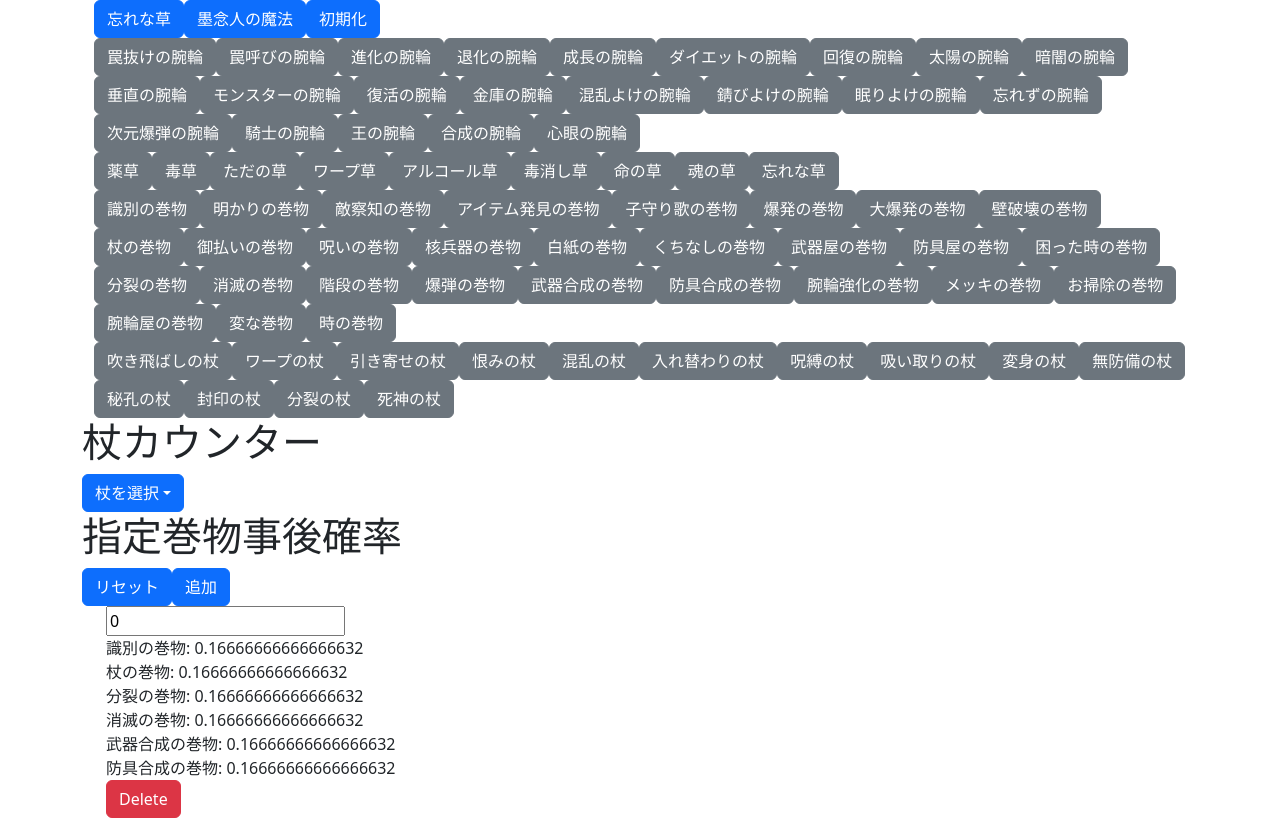
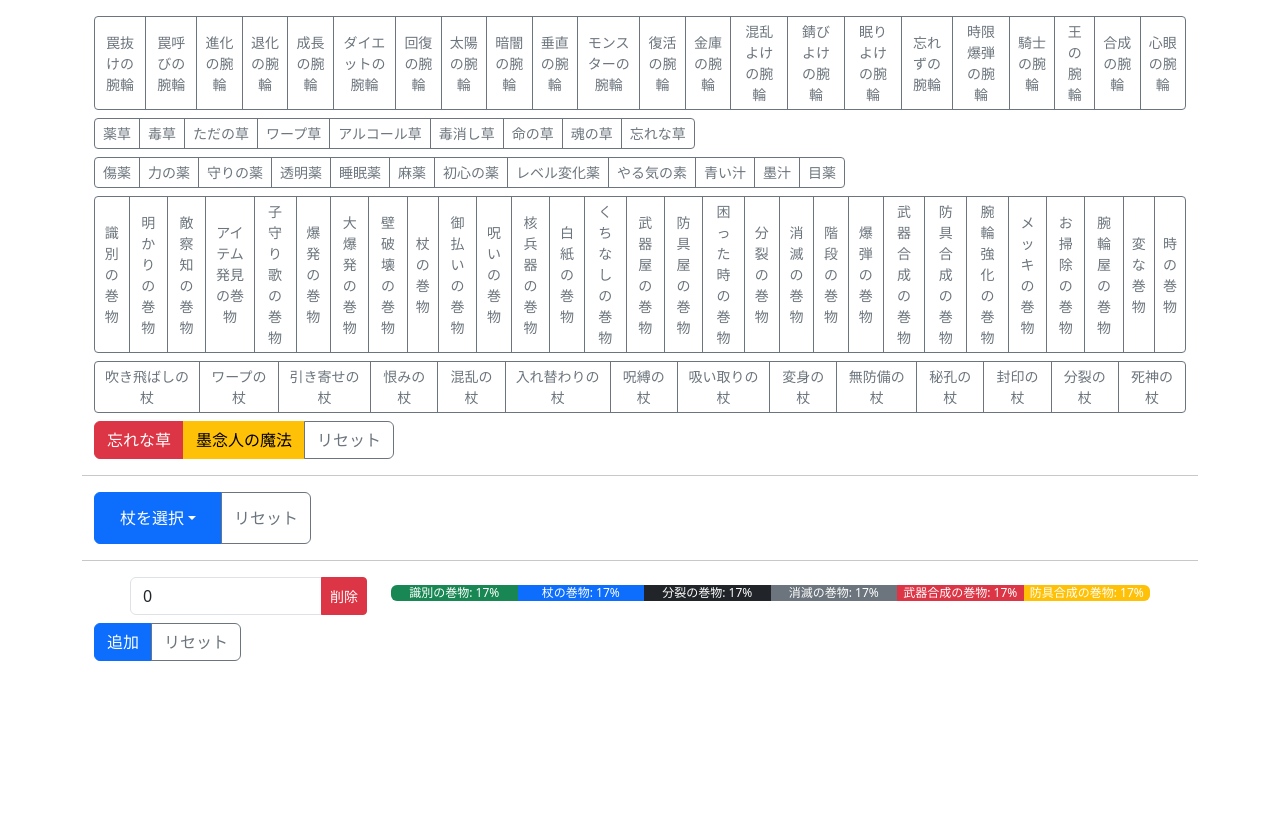
Before and after one commit to amylase/fdun2assist, a React (Vite) app: page / in a window 1280 px wide. Built offline with nearby package versions, Linux system fonts and the light colour scheme.

Commit message:
improved design

```diff
--- a/src/App.tsx
+++ b/src/App.tsx
@@ -2,16 +2,19 @@ import IdentificationStatus from './components/IdentificationStatus'
 import { IdentificationStatusProvider } from './contexts/IdentificationStatus'
 import ScrollIdentifier from './components/ScrollIdentifier'
 import StaffCounter from './components/StaffCounter'
+import { Container } from 'react-bootstrap'
 
 function App() {
   return (
-    <>
+    <Container className='mt-3'>
       <IdentificationStatusProvider>
         <IdentificationStatus />
+        <hr />
         <StaffCounter />
+        <hr />
         <ScrollIdentifier />
       </IdentificationStatusProvider>
-    </>
+    </Container>
   )
 }
 
--- a/src/components/IdentificationStatus.tsx
+++ b/src/components/IdentificationStatus.tsx
@@ -2,6 +2,7 @@ import Container from 'react-bootstrap/Container'
 import { Category } from '../model/item'
 import Button from 'react-bootstrap/esm/Button'
 import { IdentifiableItemName, identifiableItems, IdentificationState, gameStartState, useIdentificationStatus } from '../contexts/IdentificationStatus';
+import { ButtonGroup } from 'react-bootstrap';
 
 
 function IdentificationStatus() {
@@ -57,35 +58,41 @@ function IdentificationStatus() {
     }
     const stateVariantMap: { [key in IdentificationState]: string } = {
         '識別済': 'success',
-        '未識別': 'secondary',
+        '未識別': 'outline-secondary',
         '忘却': 'danger',
         '忘れたかも': 'warning'
     }
     function CategoryItems({ category }: { category: Category }) {
         return (
-            <Container>
+            <ButtonGroup size='sm' className='mb-2'>
                 {identifiableItems
                     .filter(item => item.category === category)
                     .map(item => (
-                        <Button key={item.name} variant={stateVariantMap[identificationStatus[item.name]]} onClick={clickHandler(item.name)}>{item.name}</Button>
+                        <Button
+                            key={item.name}
+                            variant={stateVariantMap[identificationStatus[item.name]]}
+                            onClick={clickHandler(item.name)}
+                        >
+                            {item.name}
+                        </Button>
                     ))
                 }
-            </Container>
+            </ButtonGroup>
         );
     }
 
     return (
         <Container>
-            <Container>
-                <Button onClick={handleWasurena}>忘れな草</Button>
-                <Button onClick={handleBokunenjin}>墨念人の魔法</Button>
-                <Button onClick={() => setIdentificationStatus(gameStartState)}>初期化</Button>
-            </Container>
             <CategoryItems category="腕輪" />
             <CategoryItems category="草" />
             <CategoryItems category="薬" />
             <CategoryItems category="巻物" />
             <CategoryItems category="杖" />
+            <ButtonGroup>
+                <Button variant='danger' onClick={handleWasurena}>忘れな草</Button>
+                <Button variant='warning' onClick={handleBokunenjin}>墨念人の魔法</Button>
+                <Button variant='outline-secondary' onClick={() => setIdentificationStatus(gameStartState)}>リセット</Button>
+            </ButtonGroup>
         </Container>
     );
 }
--- a/src/components/ScrollIdentifier.tsx
+++ b/src/components/ScrollIdentifier.tsx
@@ -3,6 +3,7 @@ import { items } from '../model/item'
 import Button from 'react-bootstrap/esm/Button'
 import { useIdentificationStatus, Status as IdentificationStatus } from '../contexts/IdentificationStatus'
 import { useStorage } from '../hooks/useStorage'
+import { ButtonGroup, Col, Form, InputGroup, ProgressBar, Row } from 'react-bootstrap'
 
 const selectableItems = items.filter(item => item.category === '巻物' && item.isSelectable)
 type SelectableItemName = typeof selectableItems[number]['name']
@@ -84,14 +85,39 @@ function UnidentifiedScroll(props: {
     setCount: (count: number) => void,
     deleteEntry: () => void,
 }) {
+    const scrollVariants = {
+        '識別の巻物': 'success',
+        '杖の巻物': 'primary',
+        '消滅の巻物': 'secondary',
+        '武器合成の巻物': 'danger',
+        '防具合成の巻物': 'warning',
+        '分裂の巻物': 'dark',
+    }
     return (
         <Container>
+            <Row>
+                <Col sm={3}>
+                    <InputGroup>
+                        <Form.Control type='number' value={props.count} onChange={(e) => props.setCount(Number(e.target.value))} />
+                        <Button variant="danger" size='sm' onClick={props.deleteEntry}>削除</Button>
+                    </InputGroup>
+                </Col>
+                <Col>
+                    <ProgressBar className='mt-2'>  {/** todo: stop using mt-2 for vertical alignment */}
+                        {Object.entries(props.probabilities)
+                            .sort((a, b) => b[1] - a[1])
+                            .map(([key, value]) => (
+                                <ProgressBar
+                                    key={key}
+                                    variant={scrollVariants[key]}
+                                    now={value * 100}
+                                    label={`${key}: ${Math.round(value * 100)}%`}
+                                />
+                            ))}
+                    </ProgressBar>
+                </Col>
 
-            <input type='number' value={props.count} onChange={(e) => props.setCount(Number(e.target.value))} />
-            {Object.entries(props.probabilities).map(([key, value]) => (
-                <div key={key}>{key}: {value}</div>
-            ))}
-            <Button variant="danger" onClick={props.deleteEntry}>Delete</Button>
+            </Row>
         </Container>
     )
 }
@@ -116,11 +142,9 @@ function ScrollIdentifier() {
 
     return (
         <Container>
-            <h1>指定巻物事後確率</h1>
-            <Button onClick={handleReset}>リセット</Button>
-            <Button onClick={() => {if (itemCounts.length < 6) setItemCounts([...itemCounts, 0])}}>追加</Button>
             <Container>
                 {itemCounts.map((count, index) => (
+                    <Container key={index} className="mb-2">
                         <UnidentifiedScroll
                             key={index}
                             count={count}
@@ -128,8 +152,13 @@ function ScrollIdentifier() {
                             setCount={(count) => updateEntry(index, count)}
                             deleteEntry={() => deleteEntry(index)}
                         />
+                    </Container>
                 ))}
             </Container>
+            <ButtonGroup className='mb-2'>
+                <Button onClick={() => {if (itemCounts.length < 6) setItemCounts([...itemCounts, 0])}}>追加</Button>
+                <Button variant='outline-secondary' onClick={handleReset}>リセット</Button>
+            </ButtonGroup>
         </Container>
     );
 }
--- a/src/components/StaffCounter.tsx
+++ b/src/components/StaffCounter.tsx
@@ -1,4 +1,4 @@
-import { Button, Container, Dropdown, DropdownButton } from "react-bootstrap";
+import { Button, ButtonGroup, Col, Container, Dropdown, DropdownButton, Row } from "react-bootstrap";
 import { staffs } from "../model/item";
 import { useStorage } from "../hooks/useStorage";
 
@@ -51,11 +51,22 @@ function StaffCounterEntry(props: StaffCounterEntryProps) {
 
     return (
         <Container>
-            <span>{`${staffName} ${serializeStaffCount(countLowerBound, countUpperBound)}`}</span>
-            <Button onClick={handleUse}>{"使"}</Button>
-            <Button onClick={handleZero}>{"0"}</Button>
-            <Button onClick={handleAdd}>{"増"}</Button>
-            <Button onClick={removeStaff}>{"消"}</Button>
+            <Row>
+                <Col sm={2}>
+                    {staffName}
+                </Col>
+                <Col sm={1}>
+                    {serializeStaffCount(countLowerBound, countUpperBound)}
+                </Col>
+                <Col sm>
+                    <ButtonGroup size="sm">
+                        <Button variant="primary" onClick={handleUse}>{"使用"}</Button>
+                        <Button variant="secondary" onClick={handleZero}>{"0確定"}</Button>
+                        <Button variant="success" onClick={handleAdd}>{"増加"}</Button>
+                        <Button variant="danger" onClick={removeStaff}>{"削除"}</Button>
+                    </ButtonGroup>
+                </Col>
+            </Row>
         </Container>
     )
 }
@@ -73,17 +84,8 @@ function StaffCounter() {
     }
     return (
         <Container>
-            <h1>杖カウンター</h1>
-            <DropdownButton id="dropdown-basic-button" title="杖を選択">
-                {staffs.map((staff) => {
-                    return (
-                        <Dropdown.Item key={staff.name} onClick={() => addStaff(staff)}>
-                            {staff.name}
-                        </Dropdown.Item>
-                    )
-                })}
-            </DropdownButton>
             {staffStates.map((state, index) => (
+                <Container key={index} className="mb-2">
                     <StaffCounterEntry
                         key={index}
                         state={state}
@@ -97,7 +99,20 @@ function StaffCounter() {
                             setStaffStates(newStaffStates)
                         }}
                     />
+                </Container>
             ))}
+            <ButtonGroup>
+                <DropdownButton as={Button} title="杖を選択">
+                    {staffs.map((staff) => {
+                        return (
+                            <Dropdown.Item key={staff.name} onClick={() => addStaff(staff)}>
+                                {staff.name}
+                            </Dropdown.Item>
+                        )
+                    })}
+                </DropdownButton>
+                <Button variant="outline-secondary" onClick={() => setStaffStates([])}>リセット</Button>
+            </ButtonGroup>
         </Container>
     )
 }
--- a/src/model/item.ts
+++ b/src/model/item.ts
@@ -311,7 +311,7 @@ const _bracelets = [
         "probability": 0.00308633
     },
     {
-        "name": "次元爆弾の腕輪",
+        "name": "時限爆弾の腕輪",
         "probability": 0.00102884
     },
     {
@@ -767,4 +767,4 @@ const stones: StoneData[] = _stones.map((stone) => ({
 }));
 
 export type Item = typeof items[number];
-export const items = [...weapons, ...armors, ...bracelets, ...firearms, ...foods, ...grasses, ...scrolls, ...staffs, ...stones] as const satisfies readonly ItemData[];
+export const items = [...weapons, ...armors, ...bracelets, ...firearms, ...foods, ...grasses, ...medicines, ...scrolls, ...staffs, ...stones] as const satisfies readonly ItemData[];
```
Lines whose indentation alone changed are shown as unchanged.
